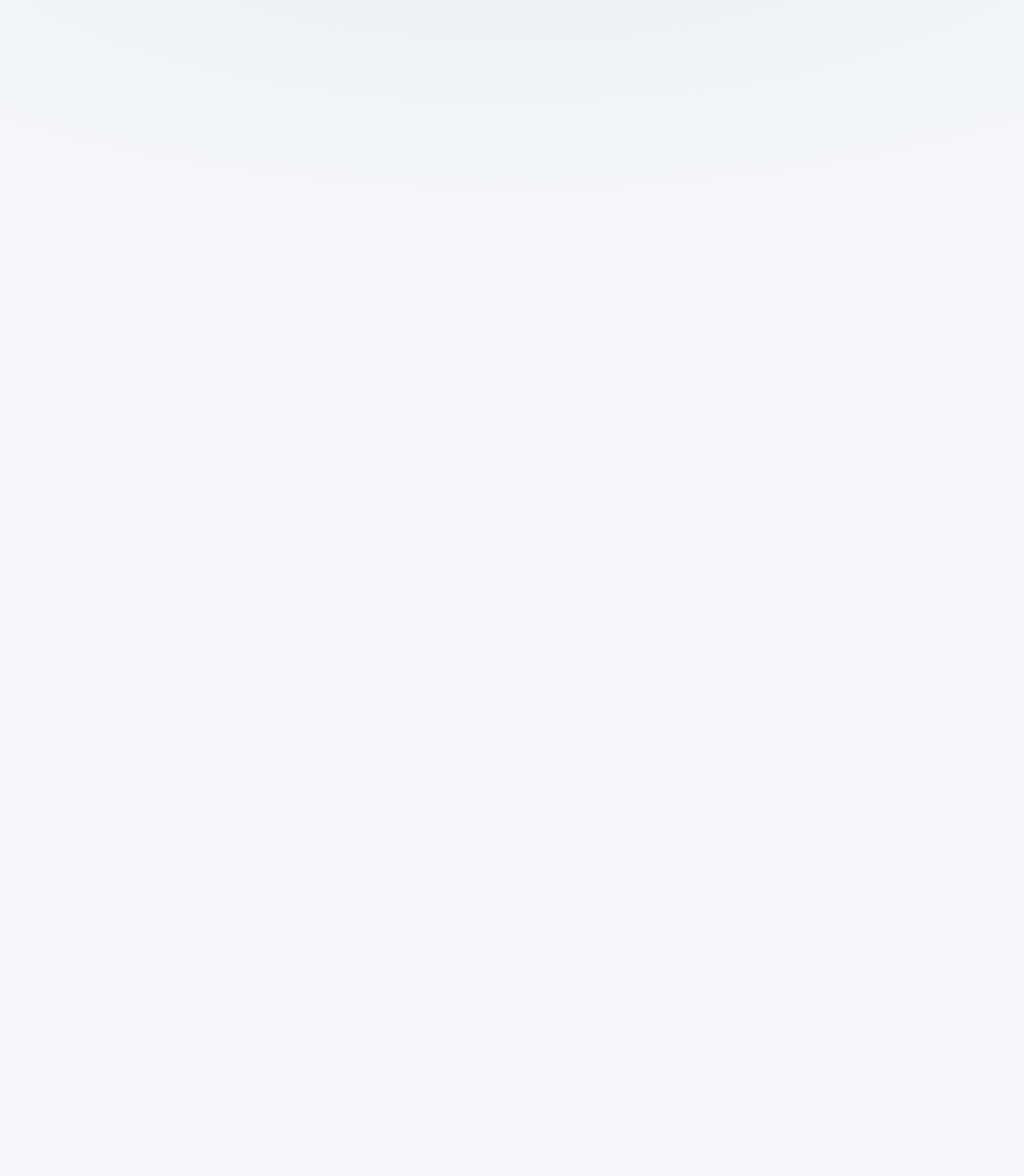
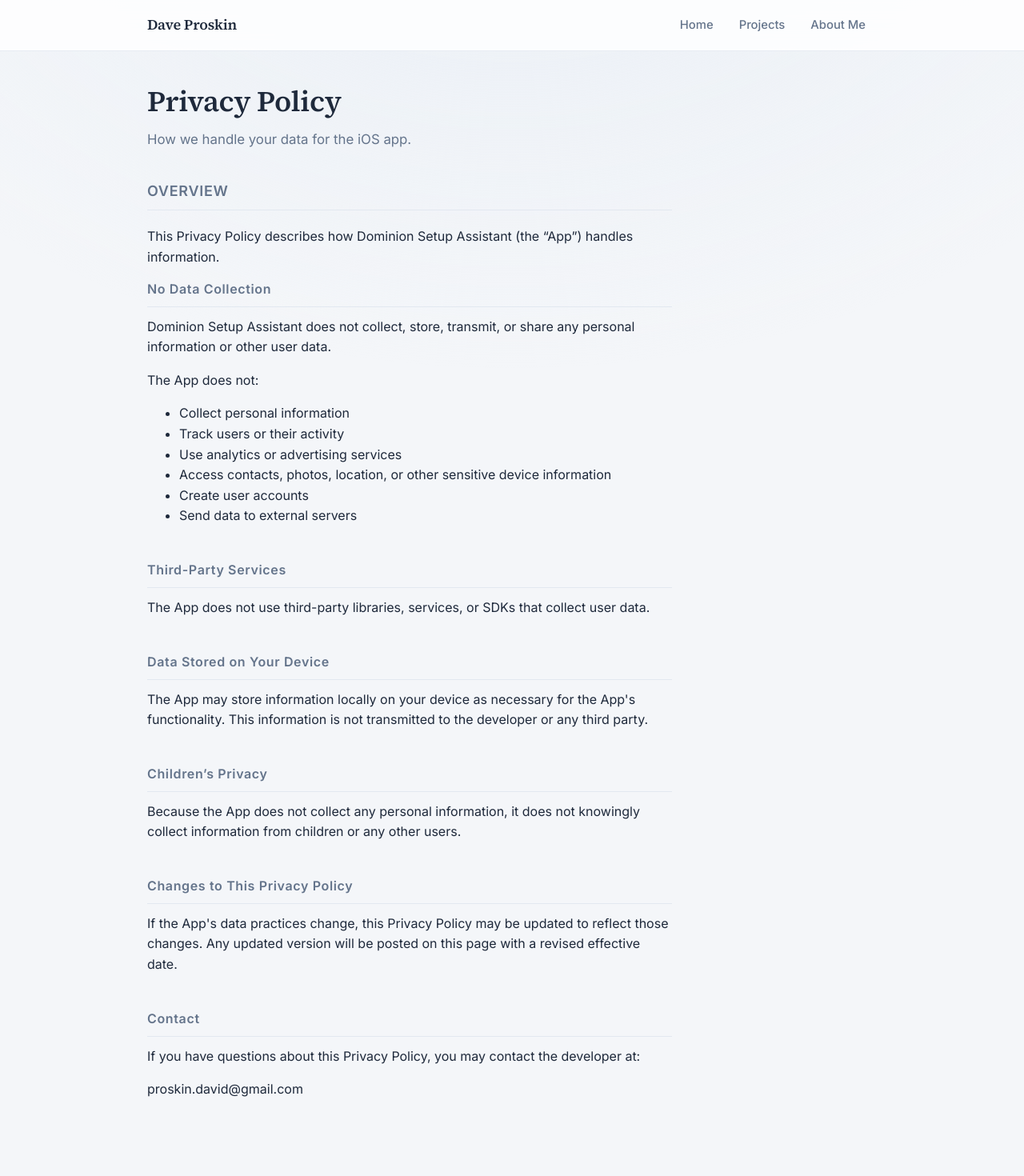
Before and after one commit to proskd/daveproskinsite, a React (Vite) app: page /privacy-policy-dsa in a window 1280 px wide. Before the commit this address had no page. Shown: the top 1470 px of the page at 80% size. Before the commit the page ends 800 px from the top, so only its background shows below. Built offline with nearby package versions, Linux system fonts and the light colour scheme.

Commit message:
adding a privacy policy

```diff
--- a/src/App.tsx
+++ b/src/App.tsx
@@ -3,6 +3,7 @@
 import Home from './pages/Home'
 import Projects from './pages/Projects'
 import About from './pages/About'
+import PrivacyPolicy from './pages/PrivacyPolicy'
 
 function App() {
   return (
@@ -11,6 +12,7 @@
         <Route index element={<Home />} />
         <Route path="projects" element={<Projects />} />
         <Route path="about" element={<About />} />
+        <Route path="privacy-policy-dsa" element={<PrivacyPolicy />} />
       </Route>
     </Routes>
   )
--- /dev/null
+++ b/src/pages/PrivacyPolicy.css
@@ -0,0 +1,15 @@
+/* Minimal page-specific styles for the Privacy Policy page */
+.privacy__content {
+  max-width: 65ch;
+}
+
+.privacy p {
+  margin-bottom: 1rem;
+  line-height: 1.6;
+}
+
+.privacy__content h3.page__section-title {
+  font-size: 1rem;
+  text-transform: none;
+  margin-bottom: 0.75rem;
+}
--- /dev/null
+++ b/src/pages/PrivacyPolicy.tsx
@@ -0,0 +1,81 @@
+import './Page.css'
+import './PrivacyPolicy.css'
+
+function PrivacyPolicy() {
+  return (
+    <section className="page privacy">
+      <header className="page__header">
+        <h1 className="page__title">Privacy Policy</h1>
+        <p className="page__subtitle">How we handle your data for the iOS app.</p>
+      </header>
+
+      <article className="page__section privacy__content">
+        <h2 className="page__section-title">Overview</h2>
+        <p>
+          This Privacy Policy describes how Dominion Setup Assistant (the “App”) handles
+          information.
+        </p>
+
+        <section aria-labelledby="no-data-collection" className="page__section">
+          <h3 id="no-data-collection" className="page__section-title">No Data Collection</h3>
+          <p>
+            Dominion Setup Assistant does not collect, store, transmit, or share any personal
+            information or other user data.
+          </p>
+          <p>The App does not:</p>
+          <ul>
+            <li>Collect personal information</li>
+            <li>Track users or their activity</li>
+            <li>Use analytics or advertising services</li>
+            <li>Access contacts, photos, location, or other sensitive device information</li>
+            <li>Create user accounts</li>
+            <li>Send data to external servers</li>
+          </ul>
+        </section>
+
+        <section aria-labelledby="third-party-services" className="page__section">
+          <h3 id="third-party-services" className="page__section-title">Third-Party Services</h3>
+          <p>
+            The App does not use third-party libraries, services, or SDKs that collect user data.
+          </p>
+        </section>
+
+        <section aria-labelledby="data-stored-on-device" className="page__section">
+          <h3 id="data-stored-on-device" className="page__section-title">Data Stored on Your Device</h3>
+          <p>
+            The App may store information locally on your device as necessary for the App's
+            functionality. This information is not transmitted to the developer or any third party.
+          </p>
+        </section>
+
+        <section aria-labelledby="childrens-privacy" className="page__section">
+          <h3 id="childrens-privacy" className="page__section-title">Children’s Privacy</h3>
+          <p>
+            Because the App does not collect any personal information, it does not knowingly collect
+            information from children or any other users.
+          </p>
+        </section>
+
+        <section aria-labelledby="changes" className="page__section">
+          <h3 id="changes" className="page__section-title">Changes to This Privacy Policy</h3>
+          <p>
+            If the App's data practices change, this Privacy Policy may be updated to reflect those
+            changes. Any updated version will be posted on this page with a revised effective date.
+          </p>
+        </section>
+
+        <section aria-labelledby="contact" className="page__section">
+          <h3 id="contact" className="page__section-title">Contact</h3>
+          <p>
+            If you have questions about this Privacy Policy, you may contact the developer at:
+          </p>
+          <p>
+            <a href="mailto:proskin.david@gmail.com">proskin.david@gmail.com</a>
+          </p>
+        </section>
+      </article>
+    </section>
+  )
+}
+
+export default PrivacyPolicy
```
